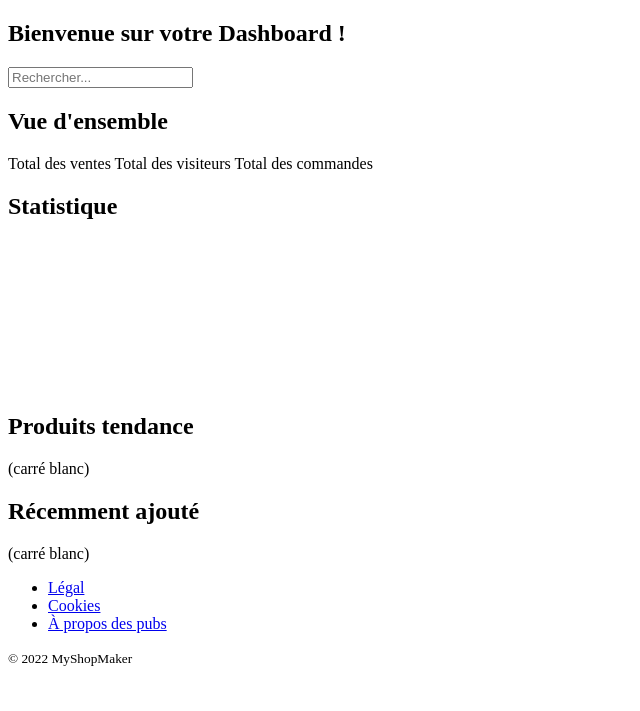
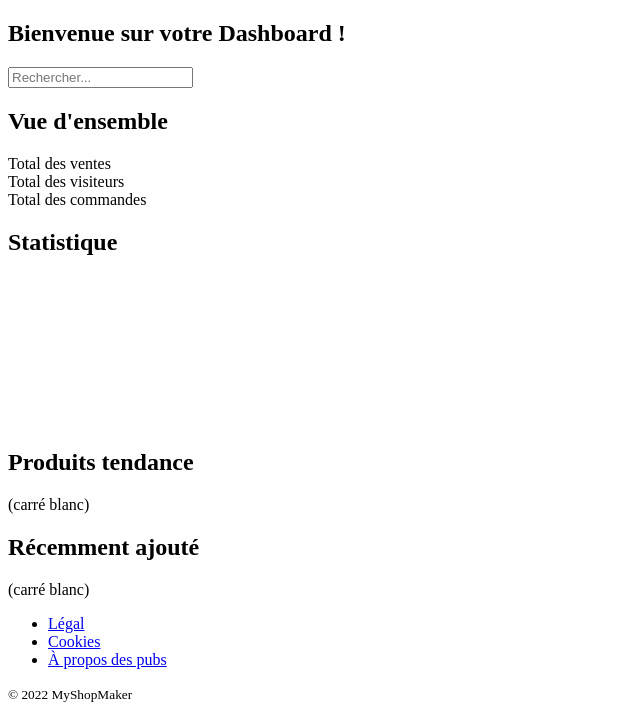
Before and after one commit to hugoassuncaorodrigues/projet_annuel_esgi, a PHP site: page /View/dashboard.view.php in a window 1280 px wide. Shown: the part 202-913 px from the top of the page, without its empty margins (0-640 px from the left). Before the commit the page ends 868 px from the top, so only its background shows below. Run offline with PHP 8.4, Linux system fonts and the light colour scheme.

Commit message:
Remplacement des <label> par des <div> pour les rectangles blanc du dashboard

```diff
--- a/www/View/dashboard.view.php
+++ b/www/View/dashboard.view.php
@@ -36,9 +36,9 @@
             <section id="sectionVueEns">
                 <div class="container">
                     <h2>Vue d'ensemble</h2>
-                    <label for="totalVentes">Total des ventes</label>
-                    <label for="totalVisiteurs">Total des visiteurs</label>
-                    <label for="totalCommandes">Total des commandes</label>
+                    <div class="container" name="totalVentes">Total des ventes</div>
+                    <div class="container" name="totalVisiteurs">Total des visiteurs</div>
+                    <div class="container" name="totalCommandes">Total des commandes</div>
                 </div>
             </section>
             <section id="sectionStatistique">
@@ -50,13 +50,13 @@
             <section id="sectionProdTend">
                 <div class="container">
                     <h2>Produits tendance</h2>
-                    <label for="produitsTendance">(carré blanc)</label>
+                    <div class="container" name="produitsTendance">(carré blanc)</div>
                 </div>
             </section>
             <section id="sectionRecAj">
                 <div class="container">
                     <h2>Récemment ajouté</h2>
-                    <label for="recemmentAjoute">(carré blanc)</label>
+                    <div class="container" name="recemmentAjoute">(carré blanc)</label>
                 </div>
             </section>
         </main>
```
